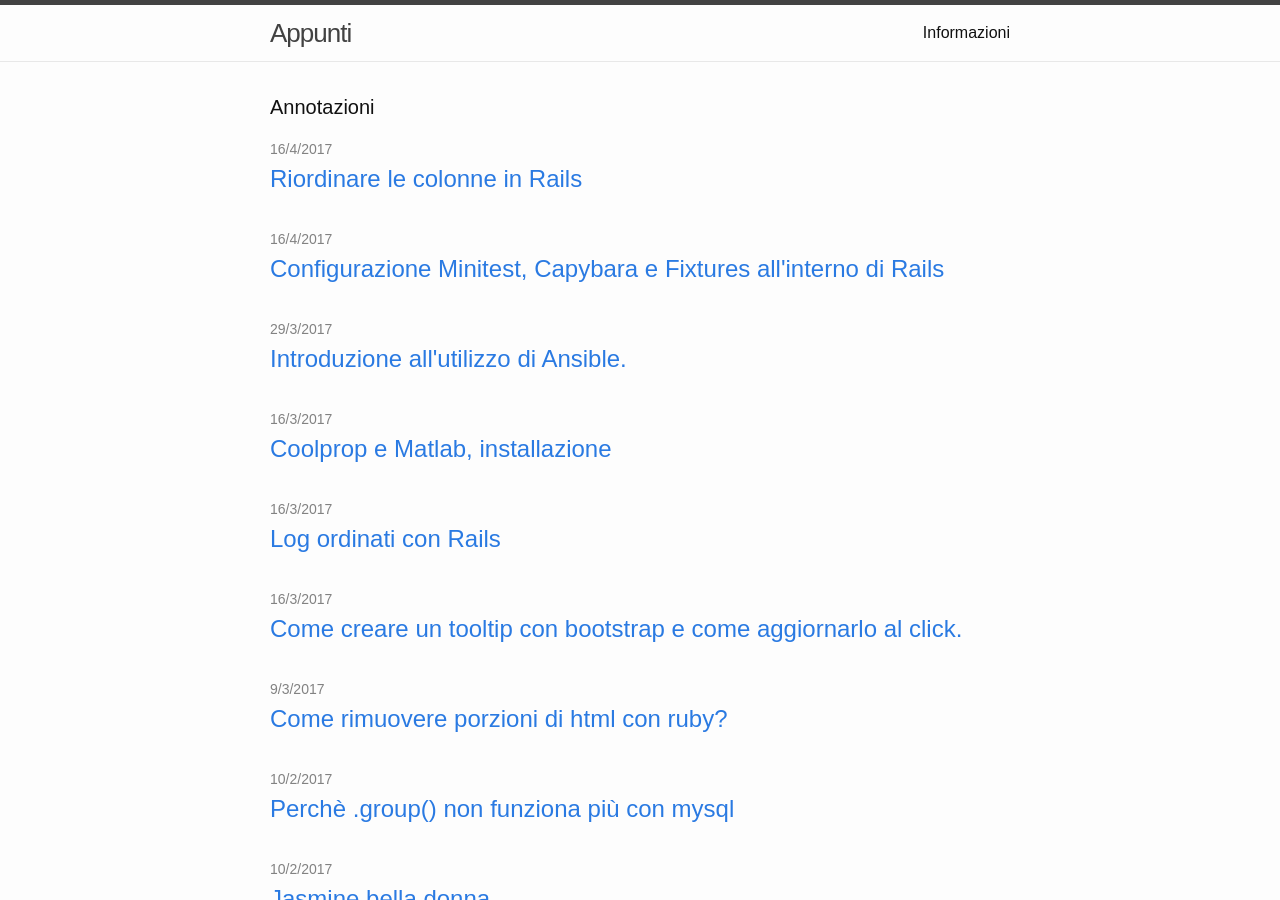
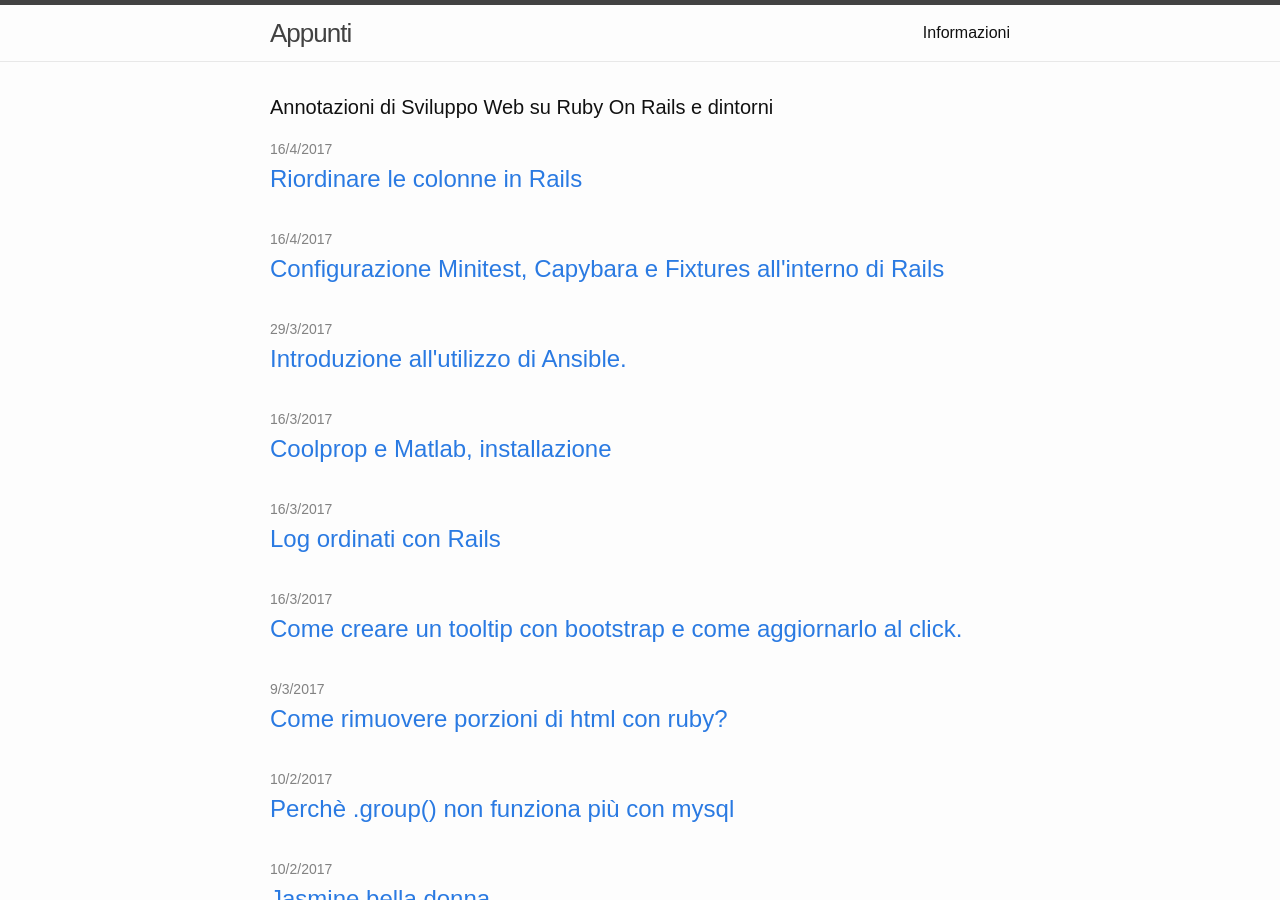
Before and after one commit to descovi/simonini.github.io, a Jekyll site: the page built from index.html, in a window 1280 px wide and 900 px high. Built offline with Jekyll 4.4.1, drawn with Linux system fonts in a browser that asks for light colours.

Commit message:
Cambiando il title del sito con qualcosa di più esteso ed informativo

```diff
--- a/index.html
+++ b/index.html
@@ -4,7 +4,7 @@ layout: default
 
 <div class="home">
 
-  <h1 class="page-heading">Annotazioni</h1>
+  <h1 class="page-heading">Annotazioni di Sviluppo Web su Ruby On Rails e dintorni</h1>
 
   <ul class="post-list">
     {% for post in site.posts %}
```
